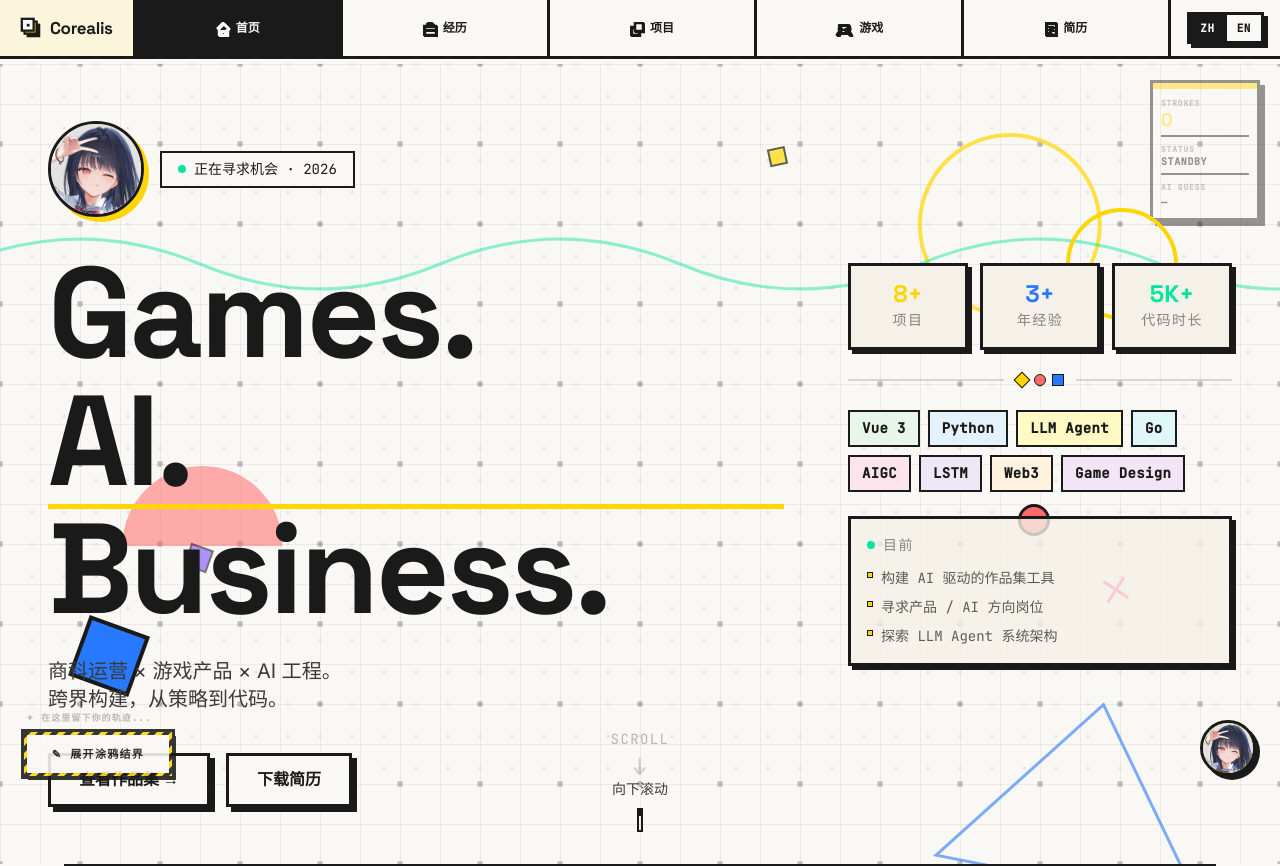
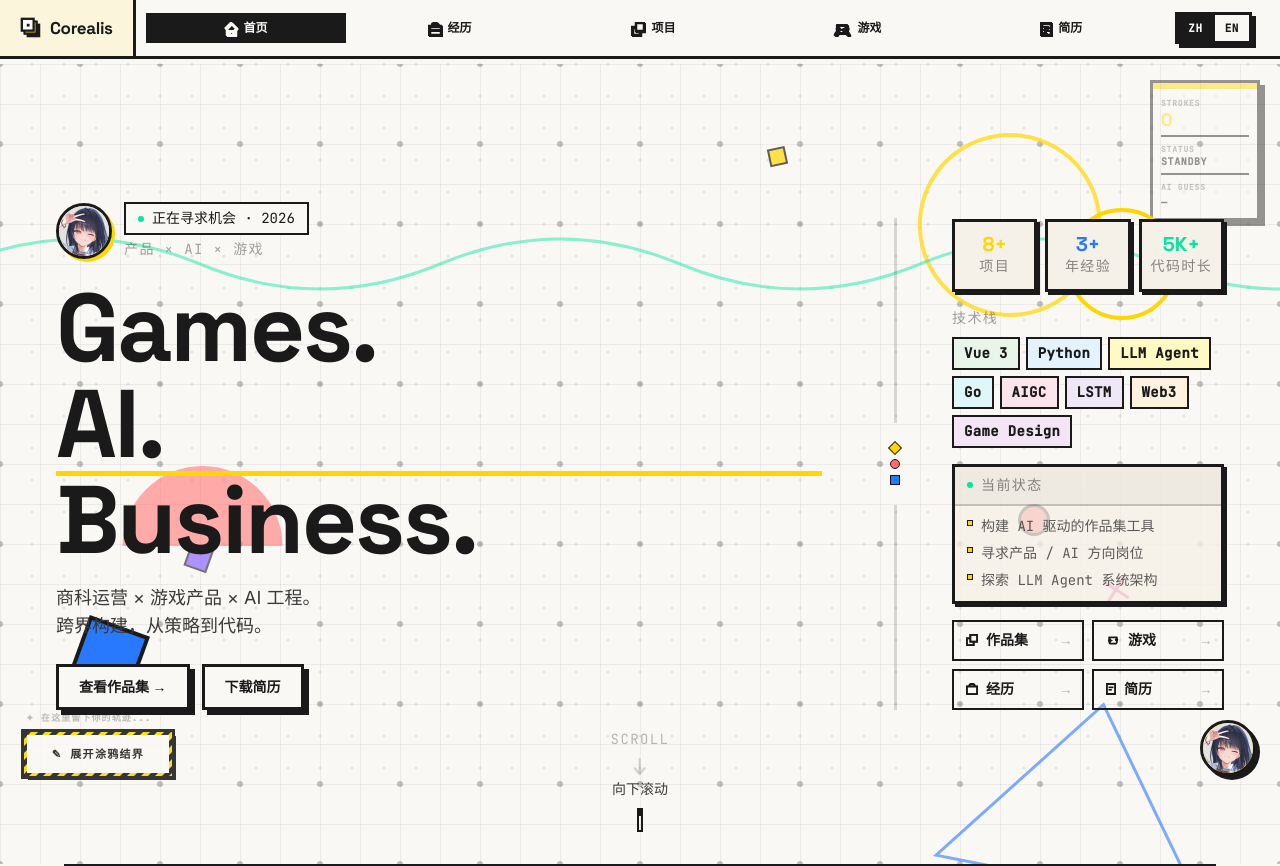
Before and after one commit to KDTikkly/haoyuan-web, a Vue app: page / in a window 1280 px wide. Shown: the top 866 px of the page. Built offline with nearby package versions, Linux system fonts and the light colour scheme.

Commit message:
feat(nav+hero): nav active border-style, hero layout density & md breakpoint right panel

```diff
--- a/src/App.vue
+++ b/src/App.vue
@@ -29,21 +29,23 @@
           </span>
         </RouterLink>
 
-        <!-- ── 右区：导航链接 + 语言切换（平均占满剩余宽度） ── -->
-        <div class="flex-1 flex items-stretch min-w-0 overflow-hidden">
+        <!-- ── 右区：导航链接 + 语言切换（等分占满剩余宽度） ── -->
+        <div class="flex-1 flex items-center min-w-0 overflow-hidden px-1 sm:px-2 gap-0">
 
-          <!-- 每个链接等宽占位 -->
+          <!-- 每个链接等宽占位，active 用 border 框选 -->
           <RouterLink
             v-for="link in navLinks"
             :key="link.to"
             :to="link.to"
             class="nav-item flex-1 flex flex-col items-center justify-center gap-0.5
-                   font-mono font-bold border-r-[3px] border-ink
+                   font-mono font-bold
                    text-[10px] leading-tight
+                   mx-0.5 py-1.5
+                   border-[3px] border-transparent
                    transition-colors duration-100
                    hover:bg-ink/5
-                   min-w-0 overflow-hidden
-                   sm:flex-row sm:gap-1.5 sm:text-xs"
+                   min-w-0 overflow-hidden rounded-none
+                   sm:flex-row sm:gap-1.5 sm:text-xs sm:py-1"
             active-class="nav-item-active"
           >
             <span v-if="link.icon" class="flex-shrink-0 nav-icon" v-html="link.icon" aria-hidden="true"></span>
@@ -51,7 +53,7 @@
           </RouterLink>
 
           <!-- 语言切换：右端固定 -->
-          <div class="flex items-center justify-center px-3 sm:px-4 shrink-0">
+          <div class="flex items-center justify-center pl-2 sm:pl-3 pr-3 sm:pr-5 shrink-0">
             <LangToggle />
           </div>
         </div>
@@ -185,14 +187,14 @@ const navLinks = [
   filter: drop-shadow(1px 1px 0px #1A1A1A);
 }
 
-/* ── 导航链接激活态 ── */
+/* ── 导航链接激活态：图1风格——border框选，白底，保留图标颜色 ── */
 .nav-item {
   position: relative;
   color: inherit;
   text-decoration: none;
 }
-/* 底部 active 指示线（brutalist 感：实心 3px 底边） */
 .nav-item-active {
+  border-color: #1A1A1A !important;
   background: #1A1A1A !important;
   color: #FAF8F5 !important;
 }
--- a/src/components/HeroSection.vue
+++ b/src/components/HeroSection.vue
@@ -53,28 +53,35 @@
     </div>
 
     <!-- ── Hero copy ── -->
-    <!-- Mobile: centered stack | PC (lg+): two-column split layout -->
-    <div ref="heroContent" class="relative z-10 w-full max-w-7xl mx-auto px-6 py-4
-                                   flex flex-col items-center lg:flex-row lg:items-center lg:gap-16"
+    <!-- Mobile: centered stack | md+: two-column split with center divider -->
+    <div ref="heroContent" class="relative z-10 w-full max-w-7xl mx-auto px-4 sm:px-8
+                                   flex flex-col items-center
+                                   md:flex-row md:items-center md:gap-0"
          style="opacity:0;">
 
       <!-- ══ LEFT: identity + headline + CTA ══ -->
-      <div class="flex-1 min-w-0 text-center lg:text-left">
-        <!-- Avatar + eyebrow row -->
-        <div class="flex flex-col lg:flex-row items-center lg:items-center gap-4 mb-8">
+      <div class="flex-1 min-w-0 text-center md:text-left md:pr-10 lg:pr-16">
+
+        <!-- Avatar + eyebrow row：横向紧凑布局 -->
+        <div class="flex items-center justify-center md:justify-start gap-3 mb-5">
           <img
             src="/assets/images/avatar.jpg"
             alt="avatar"
-            class="w-20 h-20 lg:w-24 lg:h-24 rounded-full border-[3px] border-ink shadow-hard-sm lg:shadow-hard-yellow object-cover object-top flex-shrink-0"
+            class="w-12 h-12 md:w-14 md:h-14 rounded-full border-[3px] border-ink shadow-[3px_3px_0_0_#FFD600] object-cover object-top flex-shrink-0"
           />
-          <div class="inline-flex items-center gap-2 border-2 border-ink px-4 py-1.5 font-mono text-sm bg-warm-white">
-            <span class="w-2 h-2 rounded-full bg-memphis-mint animate-pulse"></span>
-            {{ $t('hero.badge') }}
+          <div class="flex flex-col items-start gap-1">
+            <div class="inline-flex items-center gap-2 border-2 border-ink px-3 py-1 font-mono text-xs bg-warm-white">
+              <span class="w-1.5 h-1.5 rounded-full bg-memphis-mint animate-pulse"></span>
+              {{ $t('hero.badge') }}
+            </div>
+            <span class="font-mono text-[10px] text-ink/40 uppercase tracking-widest">
+              {{ locale === 'en' ? 'Product × AI × Games' : '产品 × AI × 游戏' }}
+            </span>
           </div>
         </div>
 
         <!-- Main heading — ScrambleText targets -->
-        <h1 class="font-display font-bold text-5xl sm:text-6xl lg:text-8xl xl:text-9xl leading-none tracking-tight text-ink mb-6">
+        <h1 class="font-display font-bold text-5xl sm:text-6xl lg:text-7xl xl:text-8xl leading-[0.92] tracking-tight text-ink mb-4">
           <span ref="sloganLine1" class="block" style="opacity:0;">{{ $t('hero.line1') }}</span>
           <span class="block relative">
             <span ref="sloganLine2" class="relative z-10" style="opacity:0;">{{ $t('hero.line2') }}</span>
@@ -84,79 +91,107 @@
         </h1>
 
         <!-- Sub-headline -->
-        <p ref="subText" class="font-sans text-base sm:text-lg lg:text-xl text-ink-light max-w-xl mx-auto lg:mx-0 leading-relaxed mb-10" style="opacity:0;">
+        <p ref="subText" class="font-sans text-sm sm:text-base lg:text-lg text-ink-light max-w-sm mx-auto md:mx-0 leading-relaxed mb-6" style="opacity:0;">
           {{ $t('hero.sub1') }}<br/>{{ $t('hero.sub2') }}
         </p>
 
-        <!-- CTAs -->
-        <div ref="ctaRow" class="flex flex-wrap gap-4 justify-center lg:justify-start" style="opacity:0;">
-          <RouterLink to="/projects" class="btn-hard px-7 py-3 text-base bg-ink text-warm-white">
+        <!-- CTAs + 快速入口 -->
+        <div ref="ctaRow" class="flex flex-wrap gap-3 justify-center md:justify-start mb-4" style="opacity:0;">
+          <RouterLink to="/projects" class="btn-hard px-5 py-2.5 text-sm bg-ink text-warm-white">
             {{ $t('hero.cta_projects') }}
           </RouterLink>
-          <RouterLink to="/resume" class="btn-hard px-7 py-3 text-base">
+          <RouterLink to="/resume" class="btn-hard px-5 py-2.5 text-sm">
             {{ $t('hero.cta_resume') }}
           </RouterLink>
         </div>
+
+        <!-- 快捷标签导航（仅手机端显示，md+ 在右侧面板有技能云） -->
+        <div class="flex flex-wrap gap-1.5 justify-center md:hidden mt-2">
+          <span
+            v-for="tag in techTags.slice(0,5)" :key="tag.label"
+            class="inline-flex items-center border-2 border-ink px-2.5 py-1
+                   font-mono text-[10px] font-bold tracking-wide cursor-default select-none"
+            :style="{ background: tag.bg }"
+          >{{ tag.label }}</span>
+        </div>
       </div>
 
-      <!-- ══ RIGHT: info panel — only visible on PC (lg+) ══ -->
-      <div ref="infoPanelEl" class="hidden lg:flex flex-col gap-6 w-80 xl:w-96 flex-shrink-0" style="opacity:0;">
+      <!-- ── 中轴分隔线（md+可见） ── -->
+      <div class="hidden md:flex flex-col items-center self-stretch justify-center px-1 flex-shrink-0">
+        <div class="w-[3px] bg-ink/15 flex-1 my-4"></div>
+        <div class="flex flex-col gap-1.5 my-1">
+          <span class="w-2.5 h-2.5 bg-memphis-yellow border border-ink inline-block rotate-45"></span>
+          <span class="w-2.5 h-2.5 bg-memphis-coral border border-ink rounded-full inline-block"></span>
+          <span class="w-2.5 h-2.5 bg-memphis-blue border border-ink inline-block"></span>
+        </div>
+        <div class="w-[3px] bg-ink/15 flex-1 my-4"></div>
+      </div>
 
-        <!-- Stat chips row -->
-        <div class="grid grid-cols-3 gap-3">
+      <!-- ══ RIGHT: info panel（md+ 可见） ══ -->
+      <div ref="infoPanelEl" class="hidden md:flex flex-col gap-4 w-72 lg:w-80 xl:w-88 flex-shrink-0 md:pl-8 lg:pl-12" style="opacity:0;">
+
+        <!-- Stat chips：紧凑三列 -->
+        <div class="grid grid-cols-3 gap-2">
           <div v-for="stat in heroStats" :key="stat.label"
-               class="border-[3px] border-ink p-4 bg-warm-beige flex flex-col items-center gap-1
-                      shadow-[4px_4px_0_0_#1A1A1A] hover:shadow-[2px_2px_0_0_#1A1A1A]
+               class="border-[3px] border-ink px-2 py-3 bg-warm-beige flex flex-col items-center gap-0.5
+                      shadow-[3px_3px_0_0_#1A1A1A] hover:shadow-[1px_1px_0_0_#1A1A1A]
                       hover:translate-x-[2px] hover:translate-y-[2px]
                       transition-[transform,box-shadow] duration-150 cursor-default select-none">
-            <span class="font-display font-extrabold text-2xl leading-none" :style="{ color: stat.color }">
+            <span class="font-display font-extrabold text-xl leading-none" :style="{ color: stat.color }">
               {{ stat.value }}
             </span>
-            <span class="font-mono text-[10px] text-ink/50 uppercase tracking-widest text-center leading-tight">
+            <span class="font-mono text-[9px] text-ink/50 uppercase tracking-widest text-center leading-tight">
               {{ stat.label }}
             </span>
           </div>
         </div>
 
-        <!-- Divider with Memphis accent -->
-        <div class="flex items-center gap-3">
-          <div class="flex-1 h-[2px] bg-ink/15"></div>
-          <div class="flex gap-1.5">
-            <span class="w-3 h-3 bg-memphis-yellow border border-ink inline-block rotate-45"></span>
-            <span class="w-3 h-3 bg-memphis-coral border border-ink rounded-full inline-block"></span>
-            <span class="w-3 h-3 bg-memphis-blue border border-ink inline-block"></span>
+        <!-- Tech tag cloud：更紧凑 -->
+        <div>
+          <div class="font-mono text-[9px] text-ink/40 uppercase tracking-widest mb-2">
+            {{ locale === 'en' ? 'Tech Stack' : '技术栈' }}
           </div>
-          <div class="flex-1 h-[2px] bg-ink/15"></div>
+          <div class="flex flex-wrap gap-1.5">
+            <span
+              v-for="tag in techTags" :key="tag.label"
+              class="inline-flex items-center border-2 border-ink px-2.5 py-1
+                     font-mono text-[10px] font-bold tracking-wide
+                     hover:bg-ink hover:text-warm-white transition-colors duration-150 cursor-default select-none"
+              :style="{ background: tag.bg }"
+            >{{ tag.label }}</span>
+          </div>
         </div>
 
-        <!-- Tech tag cloud -->
-        <div class="flex flex-wrap gap-2">
-          <span
-            v-for="tag in techTags" :key="tag.label"
-            class="inline-flex items-center gap-1.5 border-2 border-ink px-3 py-1.5
-                   font-mono text-[11px] font-bold tracking-wide
-                   hover:bg-ink hover:text-warm-white transition-colors duration-150 cursor-default select-none"
-            :style="{ background: tag.bg }"
-          >
-            {{ tag.label }}
-          </span>
-        </div>
-
-        <!-- Currently section -->
-        <div class="border-[3px] border-ink p-4 bg-warm-beige/80 shadow-[4px_4px_0_0_#1A1A1A]">
-          <div class="flex items-center gap-2 mb-3">
-            <span class="w-2 h-2 rounded-full bg-memphis-mint animate-pulse"></span>
-            <span class="font-mono text-[10px] text-ink/50 uppercase tracking-widest">
-              {{ locale === 'en' ? 'Currently' : '目前' }}
+        <!-- Currently section：更紧凑 -->
+        <div class="border-[3px] border-ink bg-warm-beige/80 shadow-[3px_3px_0_0_#1A1A1A] overflow-hidden">
+          <div class="flex items-center gap-2 px-3 py-2 border-b-2 border-ink/20 bg-ink/[0.03]">
+            <span class="w-1.5 h-1.5 rounded-full bg-memphis-mint animate-pulse"></span>
+            <span class="font-mono text-[9px] text-ink/50 uppercase tracking-widest">
+              {{ locale === 'en' ? 'Currently' : '当前状态' }}
             </span>
           </div>
-          <ul class="space-y-2">
+          <ul class="px-3 py-2.5 space-y-1.5">
             <li v-for="item in currentlyItems" :key="item"
-                class="flex items-start gap-2 font-mono text-xs text-ink/70 leading-relaxed">
+                class="flex items-start gap-2 font-mono text-[11px] text-ink/70 leading-snug">
               <span class="mt-1 flex-shrink-0 w-1.5 h-1.5 border border-ink bg-memphis-yellow inline-block"></span>
               {{ item }}
             </li>
           </ul>
+        </div>
+
+        <!-- 快速入口（仅 lg+ 展示额外的链接行） -->
+        <div class="hidden lg:grid grid-cols-2 gap-2">
+          <RouterLink
+            v-for="shortcut in quickLinks" :key="shortcut.to"
+            :to="shortcut.to"
+            class="flex items-center gap-2 border-2 border-ink px-3 py-2
+                   font-mono text-[10px] font-bold
+                   hover:bg-ink hover:text-warm-white transition-colors duration-100"
+          >
+            <span v-html="shortcut.icon" aria-hidden="true"></span>
+            {{ locale === 'en' ? shortcut.labelEn : shortcut.label }}
+            <span class="ml-auto text-ink/30">→</span>
+          </RouterLink>
         </div>
 
       </div>
@@ -228,6 +263,34 @@ const currentlyItems = computed(() =>
     ? ['Building AI-powered portfolio tools', 'Open to Product / AI roles', 'Exploring LLM Agent architectures']
     : ['构建 AI 驱动的作品集工具', '寻求产品 / AI 方向岗位', '探索 LLM Agent 系统架构']
 )
+
+// 快捷入口（右下角 lg+ 显示）
+const quickLinks = [
+  {
+    to: '/projects',
+    label: '作品集',
+    labelEn: 'Projects',
+    icon: `<svg width="12" height="12" viewBox="0 0 14 14" fill="none"><rect x="1" y="5" width="8" height="8" stroke="currentColor" stroke-width="2.5"/><rect x="5" y="1" width="8" height="8" stroke="currentColor" stroke-width="2.5" fill="#FAF8F5"/></svg>`,
+  },
+  {
+    to: '/gaming',
+    label: '游戏',
+    labelEn: 'Gaming',
+    icon: `<svg width="14" height="11" viewBox="0 0 18 14" fill="none"><path d="M4 3 L14 3 L14 9 L13 11 L5 11 L4 9 Z" stroke="currentColor" stroke-width="2.2" stroke-linejoin="round"/><line x1="5.5" y1="5" x2="5.5" y2="9" stroke="currentColor" stroke-width="2" stroke-linecap="round"/><line x1="3.5" y1="7" x2="7.5" y2="7" stroke="currentColor" stroke-width="2" stroke-linecap="round"/><circle cx="13.5" cy="6" r="1.3" stroke="currentColor" stroke-width="1.8"/></svg>`,
+  },
+  {
+    to: '/experience',
+    label: '经历',
+    labelEn: 'Experience',
+    icon: `<svg width="12" height="12" viewBox="0 0 14 14" fill="none"><rect x="1" y="4" width="12" height="9" stroke="currentColor" stroke-width="2.5"/><path d="M4 4V3C4 2 5 1 7 1C9 1 10 2 10 3V4" stroke="currentColor" stroke-width="2.5"/></svg>`,
+  },
+  {
+    to: '/resume',
+    label: '简历',
+    labelEn: 'Resume',
+    icon: `<svg width="10" height="12" viewBox="0 0 12 14" fill="none"><rect x="1" y="1" width="10" height="12" stroke="currentColor" stroke-width="2.5"/><line x1="3" y1="5" x2="9" y2="5" stroke="currentColor" stroke-width="2"/><line x1="3" y1="8" x2="7" y2="8" stroke="currentColor" stroke-width="2"/></svg>`,
+  },
+]
 
 // Dot grid
 const dotGridPts = []
```
